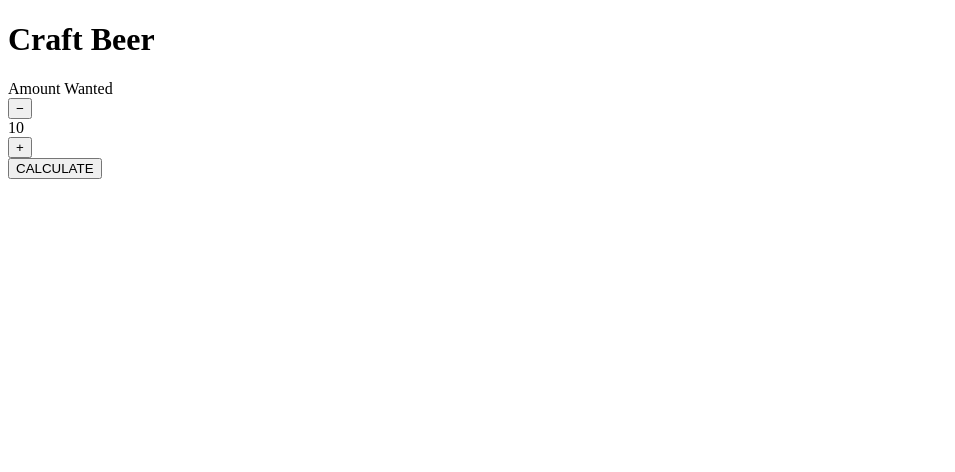
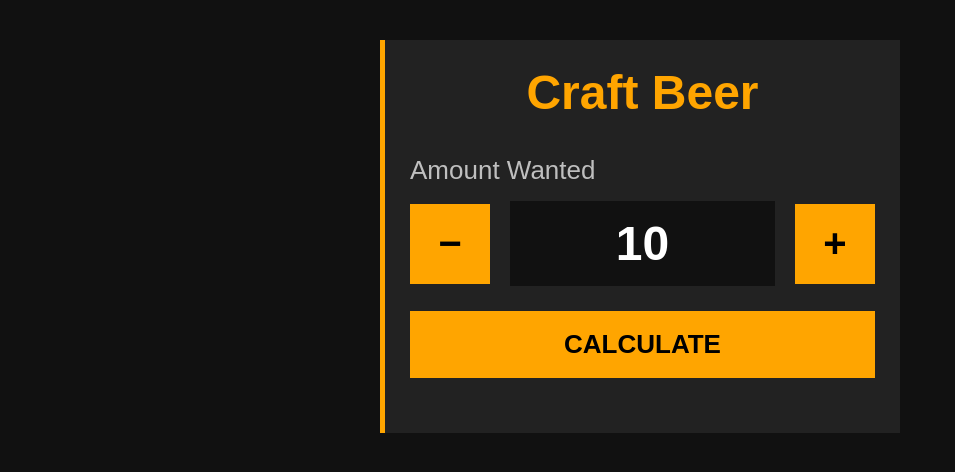
Before and after one commit to thewhitewizard-tech/Craft-beer-CALCULATOR-GTA-W-, a plain HTML site: page index.html in a window 1280 px wide. Shown: the whole page, without its empty margins (0-955 px from the left). Drawn offline with Linux system fonts and the light colour scheme.

Commit message:
Update style.css

```diff
--- a/style.css
+++ b/style.css
@@ -1,51 +1,103 @@
-.amountBox{
+*{
+    margin:0;
+    padding:0;
+    box-sizing:border-box;
+    font-family:Arial, Helvetica, sans-serif;
+}
 
+body{
+    background:#111;
+    display:flex;
+    justify-content:center;
+    padding:40px;
+    color:white;
+}
+
+.container{
+    width:520px;
+    background:#222;
+    border-left:5px solid orange;
+    padding:25px;
+}
+
+h1{
+    text-align:center;
+    color:orange;
+    font-size:48px;
+    margin-bottom:35px;
+}
+
+label{
+    display:block;
+    color:#bfbfbf;
+    font-size:26px;
+    margin-bottom:15px;
+}
+
+.amount-selector{
+    display:flex;
+    align-items:center;
+    justify-content:space-between;
+    gap:20px;
+    margin-bottom:25px;
+}
+
+.amount-selector button{
+    width:80px;
+    height:80px;
+    background:orange;
+    color:black;
+    border:none;
+    font-size:40px;
+    font-weight:bold;
+    cursor:pointer;
+}
+
+.amount-selector button:hover{
+    background:#ffbf3f;
+}
+
+#amount{
+    flex:1;
+    background:#111;
+    text-align:center;
+    font-size:48px;
+    padding:15px;
+    font-weight:bold;
+}
+
+.calculate{
+    width:100%;
+    padding:18px;
+    font-size:26px;
+    font-weight:bold;
+    background:orange;
+    border:none;
+    cursor:pointer;
+    margin-bottom:30px;
+}
+
+.calculate:hover{
+    background:#ffbf3f;
+}
+
+.section{
+    background:#111;
+    color:orange;
+    padding:10px;
+    margin-top:20px;
+    font-size:22px;
+    font-weight:bold;
+}
+
+.row{
     display:flex;
     justify-content:space-between;
-    align-items:center;
-
-    margin:25px 0;
-
-    background:#111;
-
-    padding:15px;
-
+    padding:12px;
+    border-bottom:1px solid #333;
+    font-size:22px;
 }
 
-.amountBtn{
-
-    width:70px;
-    height:70px;
-
-    font-size:36px;
-
-    background:#f0a500;
-    color:black;
-
-    border:none;
-
-    cursor:pointer;
-
-    font-weight:bold;
-
+.row:nth-child(even){
+    background:#2d2d2d;
 }
-
-.amountBtn:hover{
-
-    background:#ffc74d;
-
-}
-
-#amountDisplay{
-
-    font-size:42px;
-
-    font-weight:bold;
-
-    color:white;
-
-    width:120px;
-
-    text-align:center;
-
-}
```
